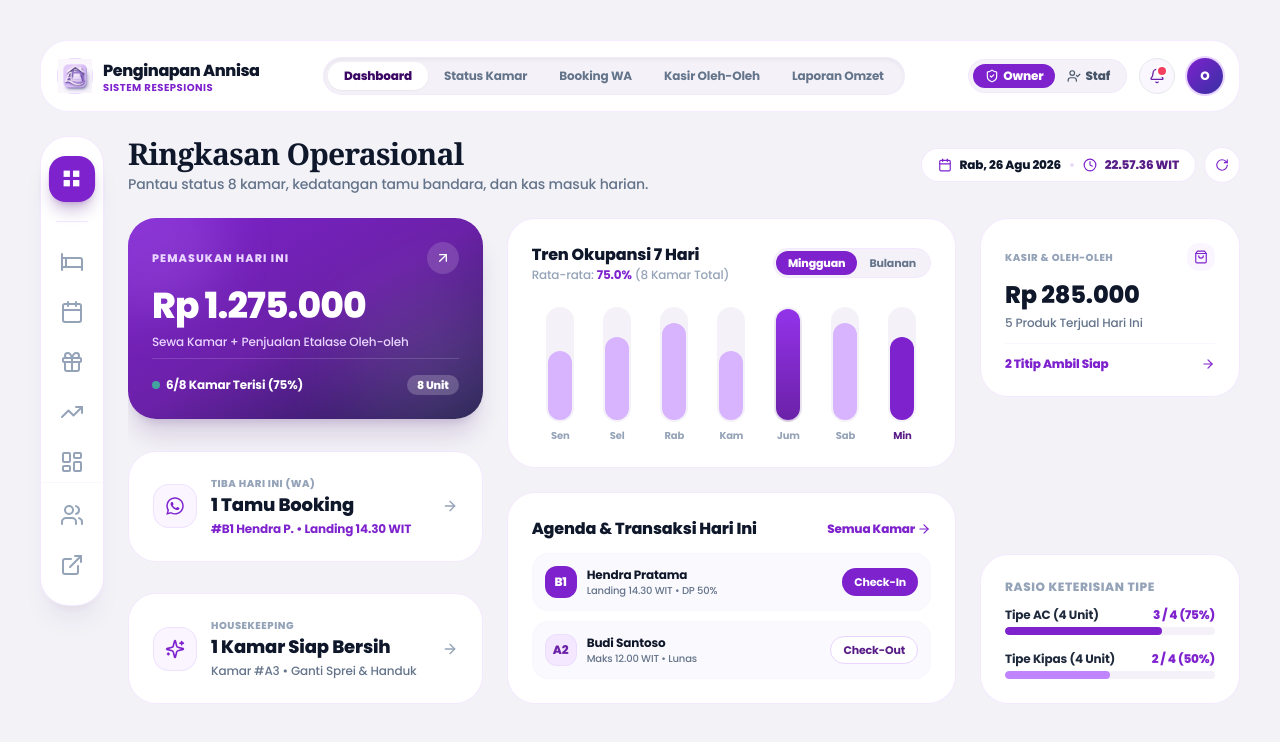
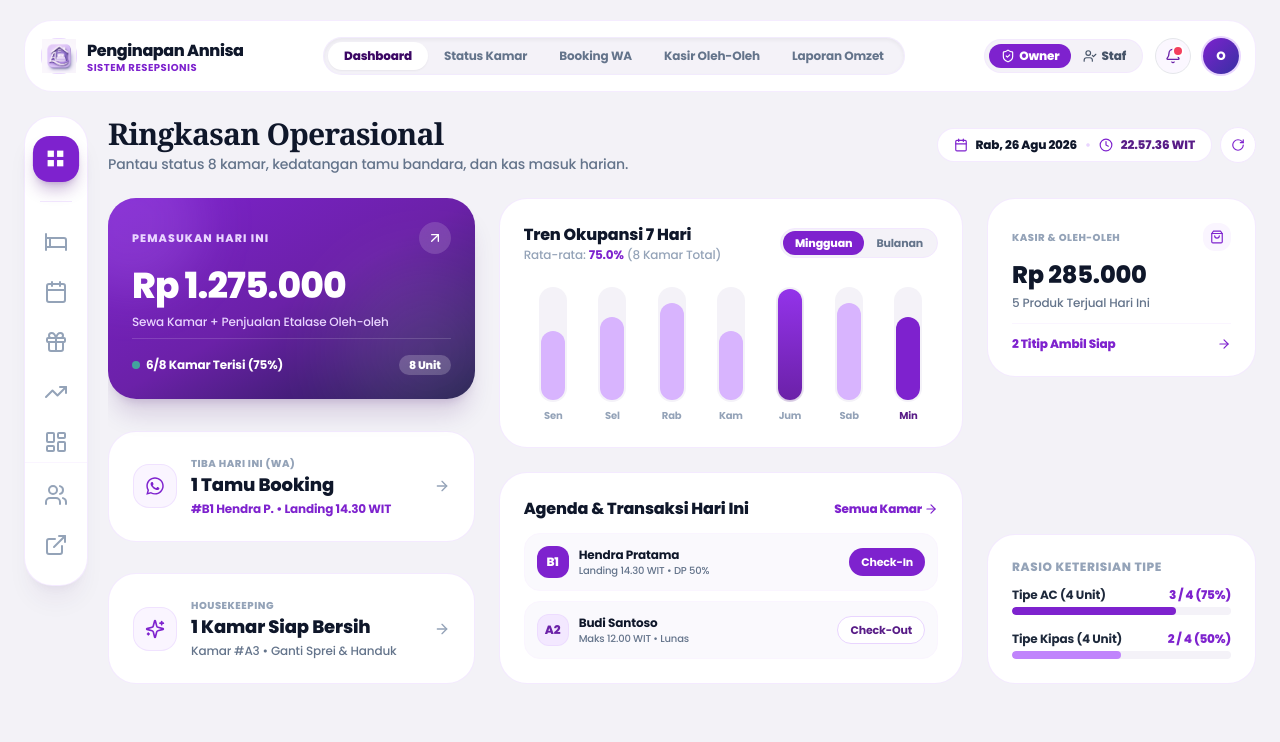
Before and after one commit to ilsetiawan1/penginapan-annisa, a Next.js app in the folder apps/web/: page /admin/dashboard in a window 1280 px wide. Shown: the top 742 px of the page. Built offline with nearby package versions, Linux system fonts and the light colour scheme.

Commit message:
style(admin): fine-tune outer desktop padding and expand max-width to 1600px for natural full-screen desktop proportion

```diff
--- a/apps/web/src/app/admin/dashboard/page.tsx
+++ b/apps/web/src/app/admin/dashboard/page.tsx
@@ -17,9 +17,9 @@ export default function AdminDashboardPage() {
   const [isMobileSidebarOpen, setIsMobileSidebarOpen] = useState<boolean>(false);
 
   return (
-    <div className="min-h-screen bg-[#f3f2f7] text-slate-900 font-sans flex flex-col antialiased p-4 md:p-6 lg:p-8 xl:p-10 items-center">
-      {/* Container Terpusat Mobile-First: Mobile (p-4) -> Tablet (md:p-6) -> Desktop (lg:p-8 / xl:p-10) */}
-      <div className="w-full max-w-7xl flex flex-col flex-1">
+    <div className="min-h-screen bg-[#f3f2f7] text-slate-900 font-sans flex flex-col antialiased px-3 py-3 sm:px-5 sm:py-4 lg:px-6 lg:py-5 items-center">
+      {/* Container Terpusat Proporsional (Mengisi Desktop Lebar dengan Seimbang tanpa Padding Berlebih) */}
+      <div className="w-full max-w-[1600px] flex flex-col flex-1">
         {/* 1. Topbar Horizontal Navbar */}
         <AdminTopbar
           currentRole={currentRole}
@@ -34,8 +34,8 @@ export default function AdminDashboardPage() {
           onOpenMobileSidebar={() => setIsMobileSidebarOpen(true)}
         />
 
-        {/* 2. Workspace Body: Left Floating Icon Dock + Main Content Canvas (Grid Gap: gap-4 md:gap-5 lg:gap-6) */}
-        <div className="flex-1 flex gap-4 md:gap-5 lg:gap-6 min-w-0 items-start w-full">
+        {/* 2. Workspace Body: Left Floating Icon Dock + Main Content Canvas */}
+        <div className="flex-1 flex gap-3.5 sm:gap-4 lg:gap-5 min-w-0 items-start w-full">
           {/* Left Floating Icon Dock (Tablet & Desktop md:flex) */}
           <AdminSidebar
             currentRole={currentRole}
```
